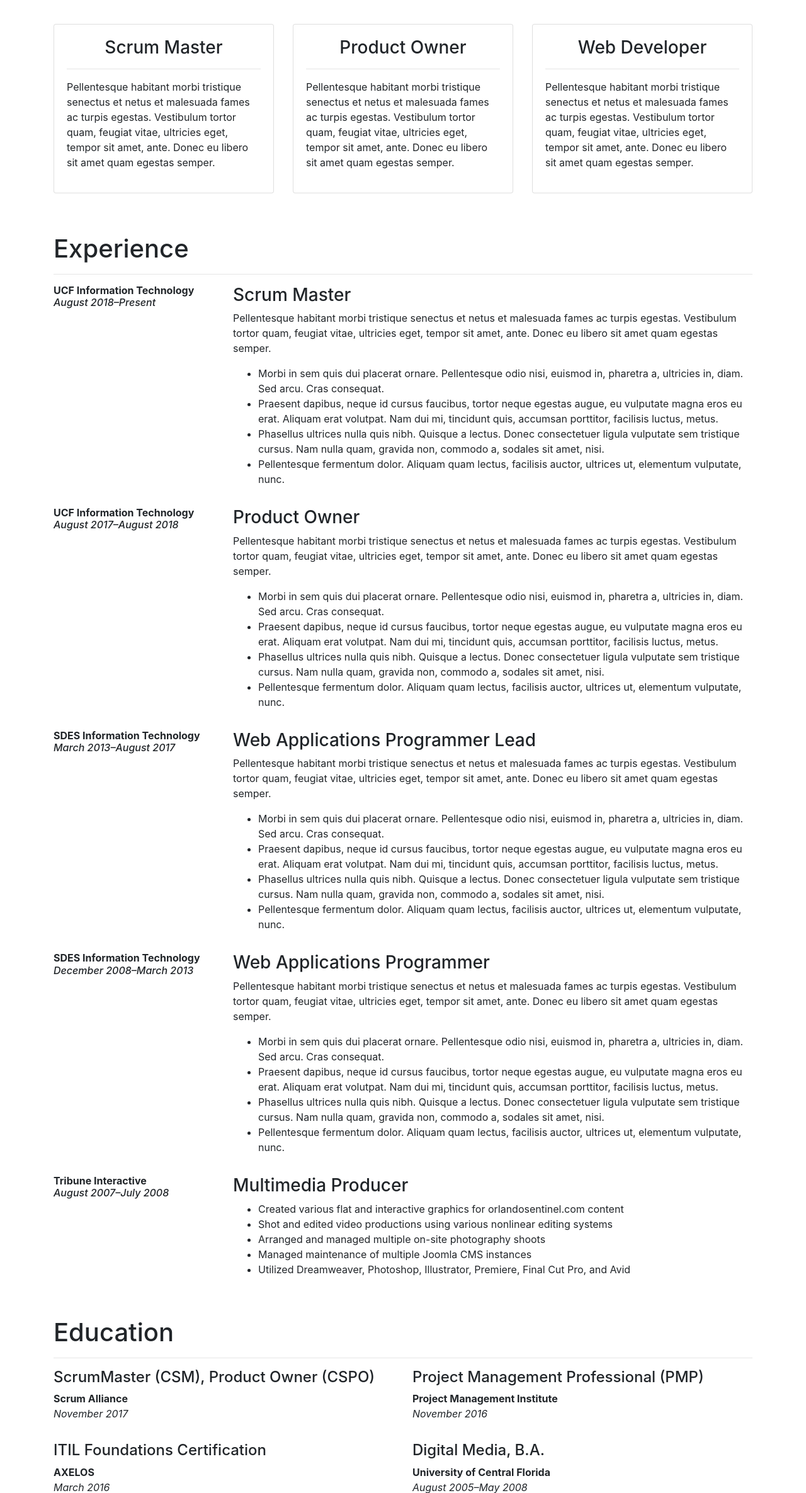
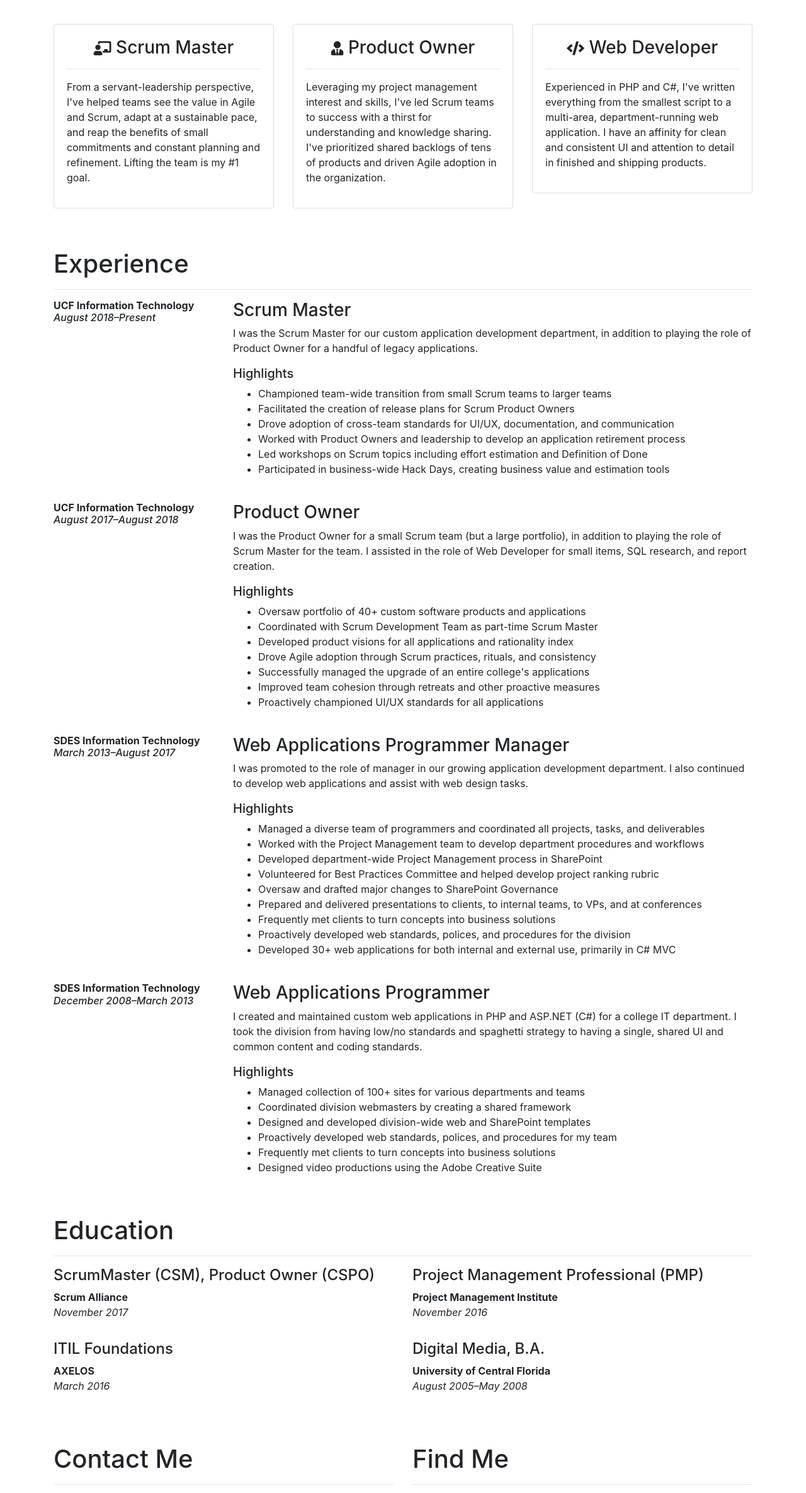
Before and after one commit to fbrogers/portfolio-v3, a plain HTML site: page index.htm in a window 1280 px wide. Shown: the part 414-2785 px from the top of the page at 63% size. Drawn offline with nearby package versions, Linux system fonts and the light colour scheme.

Commit message:
content is go

```diff
--- a/assets/style.css
+++ b/assets/style.css
@@ -12,6 +12,10 @@
 	font-size: 2.5em;
 }
 
+.contact-content{
+	font-size: 1.5em;
+}
+
 
 /* site content ---------------------------------------------------------------------------------------------------- */
 
@@ -23,7 +27,7 @@
 
 .site-footer{
 	color: #ccc;
-	min-height: 75px;
+	padding: 2em 0 1em;
 }
 
 @media (max-width: 576px) {
--- a/index.htm
+++ b/index.htm
@@ -37,6 +37,9 @@
                         <li class="nav-item">
                             <a class="nav-link" href="#education">Education</a>
                         </li>
+                        <li class="nav-item">
+                            <a class="nav-link" href="#contact">Contact</a>
+                        </li>
                     </ul>
                 </div>
             </div>
@@ -56,10 +59,14 @@
                 <div class="card mb-3">
                     <div class="card-body">
                         <div class="h3 text-center">
-                            Scrum Master
+                            <small><i class="fas fa-chalkboard-teacher"></i></small> Scrum Master
                         </div>
                         <hr>
-                        <p>Pellentesque habitant morbi tristique senectus et netus et malesuada fames ac turpis egestas. Vestibulum tortor quam, feugiat vitae, ultricies eget, tempor sit amet, ante. Donec eu libero sit amet quam egestas semper.</p>
+                        <p>
+                            From a servant-leadership perspective, I've helped teams see the value in Agile
+                            and Scrum, adapt at a sustainable pace, and reap the benefits of small commitments
+                            and constant planning and refinement. Lifting the team is my #1 goal.
+                        </p>
                     </div>
                 </div>
             </div>
@@ -67,10 +74,14 @@
                 <div class="card mb-3">
                     <div class="card-body">
                         <div class="h3 text-center">
-                            Product Owner
+                            <small><i class="fas fa-user-tie"></i></small> Product Owner
                         </div>
                         <hr>
-                        <p>Pellentesque habitant morbi tristique senectus et netus et malesuada fames ac turpis egestas. Vestibulum tortor quam, feugiat vitae, ultricies eget, tempor sit amet, ante. Donec eu libero sit amet quam egestas semper.</p>
+                        <p>
+                            Leveraging my project management interest and skills, I've led Scrum teams to success with
+                            a thirst for understanding and knowledge sharing. I've prioritized shared backlogs of tens of products and
+                            driven Agile adoption in the organization.
+                        </p>
                     </div>
                 </div>
             </div>
@@ -78,10 +89,14 @@
                 <div class="card mb-3">
                     <div class="card-body">
                         <div class="h3 text-center">
-                            Web Developer
+                            <small><i class="fas fa-code"></i></small> Web Developer
                         </div>
                         <hr>
-                        <p>Pellentesque habitant morbi tristique senectus et netus et malesuada fames ac turpis egestas. Vestibulum tortor quam, feugiat vitae, ultricies eget, tempor sit amet, ante. Donec eu libero sit amet quam egestas semper.</p>
+                        <p>
+                            Experienced in PHP and C#, I've written everything from the smallest script to a multi-area,
+                            department-running web application. I have an affinity for clean and consistent UI and attention to detail
+                            in finished and shipping products.
+                        </p>
                     </div>
                 </div>
             </div>
@@ -94,7 +109,7 @@
             </div>
             <hr>
 
-            <div class="job mb-3">
+            <div class="job mb-4">
                 <div class="row">
                     <div class="col-md-3">
                         <div class="h6">
@@ -104,21 +119,26 @@
                     </div>
                     <div class="col-md-9">
                         <div class="job">
-                            <div class="h3">Scrum Master</div>
+                            <div class="h3">
+                                Scrum Master
+                            </div>
+                            <p>I was the Scrum Master for our custom application development department, in addition to playing the role of Product Owner for a handful of legacy applications.</p>
 
-                            <p>Pellentesque habitant morbi tristique senectus et netus et malesuada fames ac turpis egestas. Vestibulum tortor quam, feugiat vitae, ultricies eget, tempor sit amet, ante. Donec eu libero sit amet quam egestas semper.</p>
+                            <div class="h5">Highlights</div>
                             <ul>
-                                <li>Morbi in sem quis dui placerat ornare. Pellentesque odio nisi, euismod in, pharetra a, ultricies in, diam. Sed arcu. Cras consequat.</li>
-                                <li>Praesent dapibus, neque id cursus faucibus, tortor neque egestas augue, eu vulputate magna eros eu erat. Aliquam erat volutpat. Nam dui mi, tincidunt quis, accumsan porttitor, facilisis luctus, metus.</li>
-                                <li>Phasellus ultrices nulla quis nibh. Quisque a lectus. Donec consectetuer ligula vulputate sem tristique cursus. Nam nulla quam, gravida non, commodo a, sodales sit amet, nisi.</li>
-                                <li>Pellentesque fermentum dolor. Aliquam quam lectus, facilisis auctor, ultrices ut, elementum vulputate, nunc.</li>
+                                <li>Championed team-wide transition from small Scrum teams to larger teams</li>
+                                <li>Facilitated the creation of release plans for Scrum Product Owners</li>
+                                <li>Drove adoption of cross-team standards for UI/UX, documentation, and communication</li>
+                                <li>Worked with Product Owners and leadership to develop an application retirement process</li>
+                                <li>Led workshops on Scrum topics including effort estimation and Definition of Done</li>
+                                <li>Participated in business-wide Hack Days, creating business value and estimation tools</li>
                             </ul>
                         </div>
                     </div>
                 </div>
             </div>
 
-            <div class="job mb-3">
+            <div class="job mb-4">
                 <div class="row">
                     <div class="col-md-3">
                         <div class="h6">
@@ -128,21 +148,27 @@
                     </div>
                     <div class="col-md-9">
                         <div class="job">
-                            <div class="h3">Product Owner</div>
+                            <div class="h3">
+                                Product Owner
+                            </div>
+                            <p>I was the Product Owner for a small Scrum team (but a large portfolio), in addition to playing the role of Scrum Master for the team. I assisted in the role of Web Developer for small items, SQL research, and report creation.</p>
 
-                            <p>Pellentesque habitant morbi tristique senectus et netus et malesuada fames ac turpis egestas. Vestibulum tortor quam, feugiat vitae, ultricies eget, tempor sit amet, ante. Donec eu libero sit amet quam egestas semper.</p>
+                            <div class="h5">Highlights</div>
                             <ul>
-                                <li>Morbi in sem quis dui placerat ornare. Pellentesque odio nisi, euismod in, pharetra a, ultricies in, diam. Sed arcu. Cras consequat.</li>
-                                <li>Praesent dapibus, neque id cursus faucibus, tortor neque egestas augue, eu vulputate magna eros eu erat. Aliquam erat volutpat. Nam dui mi, tincidunt quis, accumsan porttitor, facilisis luctus, metus.</li>
-                                <li>Phasellus ultrices nulla quis nibh. Quisque a lectus. Donec consectetuer ligula vulputate sem tristique cursus. Nam nulla quam, gravida non, commodo a, sodales sit amet, nisi.</li>
-                                <li>Pellentesque fermentum dolor. Aliquam quam lectus, facilisis auctor, ultrices ut, elementum vulputate, nunc.</li>
+                                <li>Oversaw portfolio of 40+ custom software products and applications</li>
+                                <li>Coordinated with Scrum Development Team as part-time Scrum Master</li>
+                                <li>Developed product visions for all applications and rationality index</li>
+                                <li>Drove Agile adoption through Scrum practices, rituals, and consistency</li>
+                                <li>Successfully managed the upgrade of an entire college's applications</li>
+                                <li>Improved team cohesion through retreats and other proactive measures</li>
+                                <li>Proactively championed UI/UX standards for all applications</li>
                             </ul>
                         </div>
                     </div>
                 </div>
             </div>
 
-            <div class="job mb-3">
+            <div class="job mb-4">
                 <div class="row">
                     <div class="col-md-3">
                         <div class="h6">
@@ -152,21 +178,29 @@
                     </div>
                     <div class="col-md-9">
                         <div class="job">
-                            <div class="h3">Web Applications Programmer Lead</div>
+                            <div class="h3">
+                                Web Applications Programmer Manager
+                            </div>
+                            <p>I was promoted to the role of manager in our growing application development department. I also continued to develop web applications and assist with web design tasks.</p>
 
-                            <p>Pellentesque habitant morbi tristique senectus et netus et malesuada fames ac turpis egestas. Vestibulum tortor quam, feugiat vitae, ultricies eget, tempor sit amet, ante. Donec eu libero sit amet quam egestas semper.</p>
+                            <div class="h5">Highlights</div>
                             <ul>
-                                <li>Morbi in sem quis dui placerat ornare. Pellentesque odio nisi, euismod in, pharetra a, ultricies in, diam. Sed arcu. Cras consequat.</li>
-                                <li>Praesent dapibus, neque id cursus faucibus, tortor neque egestas augue, eu vulputate magna eros eu erat. Aliquam erat volutpat. Nam dui mi, tincidunt quis, accumsan porttitor, facilisis luctus, metus.</li>
-                                <li>Phasellus ultrices nulla quis nibh. Quisque a lectus. Donec consectetuer ligula vulputate sem tristique cursus. Nam nulla quam, gravida non, commodo a, sodales sit amet, nisi.</li>
-                                <li>Pellentesque fermentum dolor. Aliquam quam lectus, facilisis auctor, ultrices ut, elementum vulputate, nunc.</li>
+                                <li>Managed a diverse team of programmers and coordinated all projects, tasks, and deliverables</li>
+                                <li>Worked with the Project Management team to develop department procedures and workflows</li>
+                                <li>Developed department-wide Project Management process in SharePoint</li>
+                                <li>Volunteered for Best Practices Committee and helped develop project ranking rubric</li>
+                                <li>Oversaw and drafted major changes to SharePoint Governance</li>
+                                <li>Prepared and delivered presentations to clients, to internal teams, to VPs, and at conferences</li>
+                                <li>Frequently met clients to turn concepts into business solutions</li>
+                                <li>Proactively developed web standards, polices, and procedures for the division</li>
+                                <li>Developed 30+ web applications for both internal and external use, primarily in C# MVC</li>
                             </ul>
                         </div>
                     </div>
                 </div>
             </div>
 
-            <div class="job mb-3">
+            <div class="job mb-4">
                 <div class="row">
                     <div class="col-md-3">
                         <div class="h6">
@@ -176,37 +210,21 @@
                     </div>
                     <div class="col-md-9">
                         <div class="job">
-                            <div class="h3">Web Applications Programmer</div>
+                            <div class="h3">
+                                Web Applications Programmer
+                            </div>
+                            <p>
+                                I created and maintained custom web applications in PHP and ASP.NET (C#) for a college IT department. I took the division from having low/no standards and spaghetti strategy to having a single, shared UI and common content and coding standards.
+                            </p>
 
-                            <p>Pellentesque habitant morbi tristique senectus et netus et malesuada fames ac turpis egestas. Vestibulum tortor quam, feugiat vitae, ultricies eget, tempor sit amet, ante. Donec eu libero sit amet quam egestas semper.</p>
+                            <div class="h5">Highlights</div>
                             <ul>
-                                <li>Morbi in sem quis dui placerat ornare. Pellentesque odio nisi, euismod in, pharetra a, ultricies in, diam. Sed arcu. Cras consequat.</li>
-                                <li>Praesent dapibus, neque id cursus faucibus, tortor neque egestas augue, eu vulputate magna eros eu erat. Aliquam erat volutpat. Nam dui mi, tincidunt quis, accumsan porttitor, facilisis luctus, metus.</li>
-                                <li>Phasellus ultrices nulla quis nibh. Quisque a lectus. Donec consectetuer ligula vulputate sem tristique cursus. Nam nulla quam, gravida non, commodo a, sodales sit amet, nisi.</li>
-                                <li>Pellentesque fermentum dolor. Aliquam quam lectus, facilisis auctor, ultrices ut, elementum vulputate, nunc.</li>
-                            </ul>
-                        </div>
-                    </div>
-                </div>
-            </div>
-
-            <div class="job mb-3">
-                <div class="row">
-                    <div class="col-md-3">
-                        <div class="h6">
-                            <b>Tribune Interactive</b><br>
-                            <i>August 2007&ndash;July 2008</i>
-                        </div>
-                    </div>
-                    <div class="col-md-9">
-                        <div class="job">
-                            <div class="h3">Multimedia Producer</div>
-                            <ul>
-                                <li>Created various flat and interactive graphics for orlandosentinel.com content</li>
-                                <li>Shot and edited video productions using various nonlinear editing systems</li>
-                                <li>Arranged and managed multiple on-site photography shoots</li>
-                                <li>Managed maintenance of multiple Joomla CMS instances</li>
-                                <li>Utilized Dreamweaver, Photoshop, Illustrator, Premiere, Final Cut Pro, and Avid</li>
+                                <li>Managed collection of 100+ sites for various departments and teams</li>
+                                <li>Coordinated division webmasters by creating a shared framework</li>
+                                <li>Designed and developed division-wide web and SharePoint templates</li>
+                                <li>Proactively developed web standards, polices, and procedures for my team</li>
+                                <li>Frequently met clients to turn concepts into business solutions</li>
+                                <li>Designed video productions using the Adobe Creative Suite</li>
                             </ul>
                         </div>
                     </div>
@@ -214,11 +232,8 @@
             </div>
         </div>
 
-        <div class="educations" id="education">
-
-            <div class="h1">
-                Education
-            </div>
+        <div class="educations mb-5" id="education">
+            <div class="h1">Education</div>
             <hr>
 
             <div class="row">
@@ -243,7 +258,7 @@
                 </div>
                 <div class="col-md-6 mb-3">
                     <div class="h4">
-                        ITIL Foundations Certification
+                        ITIL Foundations
                     </div>
                     <p>
                         <b>AXELOS</b><br>
@@ -261,8 +276,43 @@
                 </div>
             </div>
         </div>
+
+        <div class="row mb-5">
+            <div class="col-md-6">
+
+                <div id="contact">
+                    <div class="h1">Contact Me</div>
+                    <hr>
+                    <p class="contact-content">
+                        <i class="fas fa-phone-square"></i> 407.324.6005<br>
+                        <i class="fas fa-envelope-square"></i> fbrogers@gmail&bull;com
+                    </p>
+                </div>
+            </div>
+            <div class="col-md-6">
+
+                <div id="contact">
+                    <div class="h1">Find Me</div>
+                    <hr>
+                    <p class="contact-content">
+                        <a href="https://github.com/fbrogers/">
+                            <i class="fab fa-github-alt"></i> GitHub
+                        </a><br>
+                        <a href="https://stackoverflow.com/users/745415/jordan?tab=profile">
+                            <i class="fab fa-stack-overflow"></i> Stack Overflow
+                        </a>
+                    </p>
+                </div>
+            </div>
+        </div>
     </div>
 
-    <footer class="site-footer bg-dark"></footer>
+    <footer class="site-footer bg-dark">
+        <div class="container">
+            <p>
+                &copy; 2018 Jordan Rogers &bull; Built Using Bootstrap 4 <small><i class="fas fa-heart"></i></small>
+            </p>
+        </div>
+    </footer>
 </body>
 </html>
```
